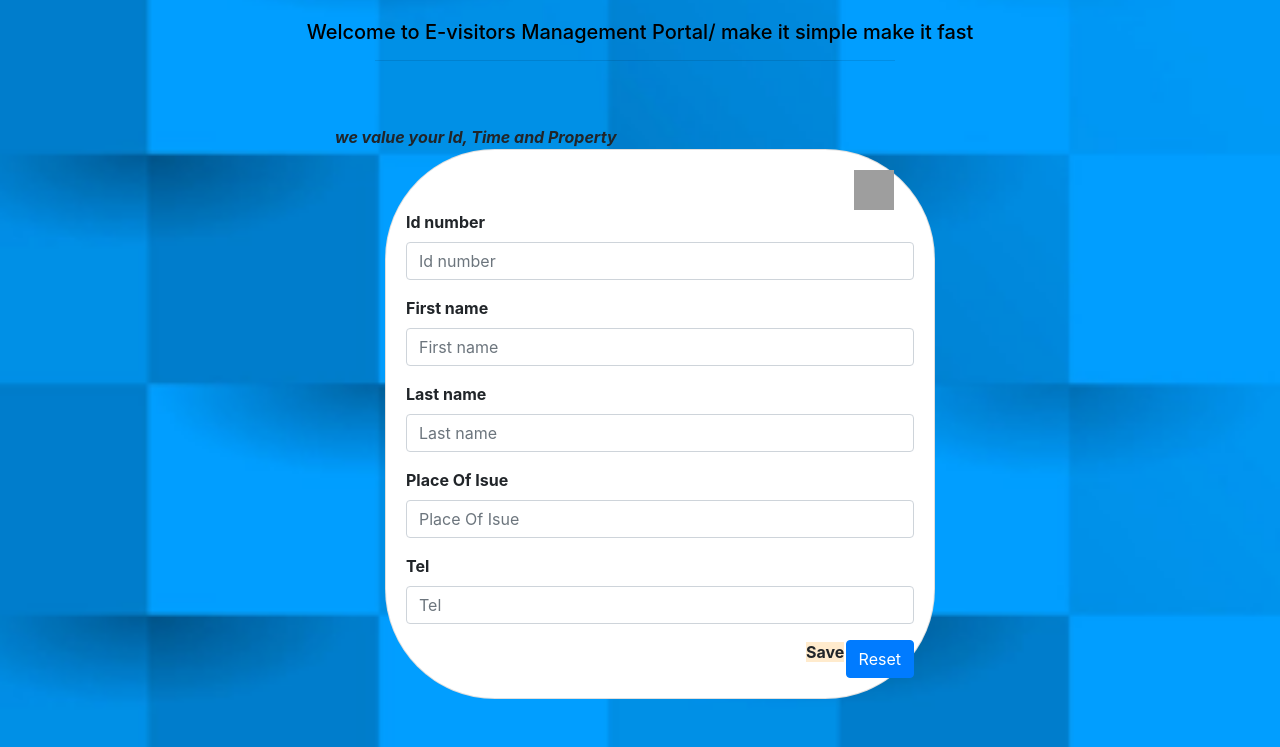
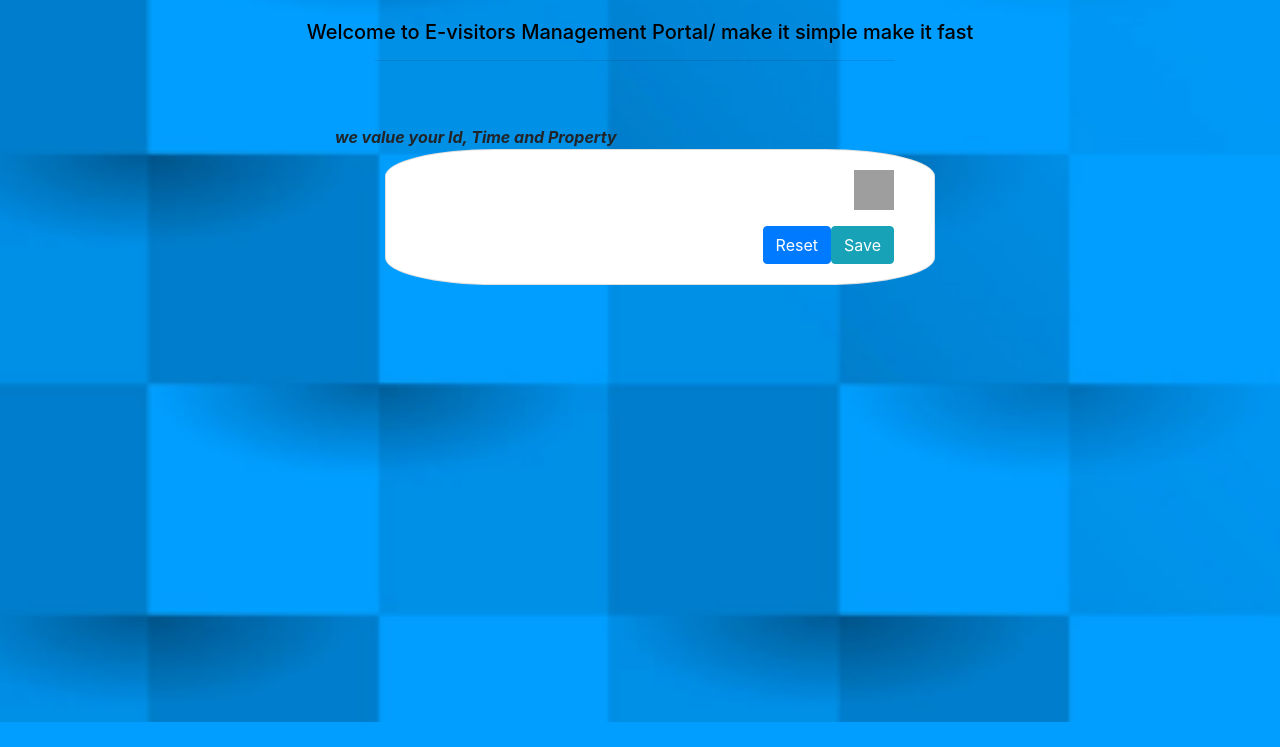
Before and after one commit to rithaven/E-visitor-app, a Django app: a page that uses evisitorsproject/templates/add_visitor.html in a window 1280 px wide. Shown: the part 78-825 px from the top of the page. After the commit the page ends 800 px from the top, so only its background shows below. Run offline with Django 3.2, Linux system fonts and the light colour scheme; data comes from the database, SQL or seed files in the repository; both versions use the stored data as it was after the commit; some libraries are stand-ins or nearby versions; grey boxes are pictures that could not be loaded.

Commit message:
Add a Form

```diff
--- a/evisitorsproject/templates/add_visitor.html
+++ b/evisitorsproject/templates/add_visitor.html
@@ -28,6 +28,7 @@
     }
   </script>
 </head>
+
 <body>
   <div class="container">
     <h5>Welcome to E-visitors Management Portal/ make it simple make it fast
@@ -41,13 +42,13 @@
             style="border-radius:20%;width: 550px; padding-left: 20px; padding-right: 20px;padding-top: 20px;padding-bottom: 20px;">
             <a href="{% url 'borcodeRead'%}"><button type="menu"
                 style="background-image: url('https://www.kdab.com/wp-content/uploads/stories/kdab_qr.png');background-size:cover;width:  40px;height: 40px;margin-right: 20px;"></button></a>
-            <form action="checkNumber(key)" method="post" id="IdNumber">
+            <form action="{%url 'add_visitor'%}" method="post" id="IdNumber">
               {%csrf_token%}
               <div class="form-group">
-                {% bootstrap_form form layout="horizontal" %}
+                {% bootstrap_form v_form layout="horizontal" %}
               </div>
-              <span data-toggle="modal" style="background-color:blanchedalmond;margin-left: 400px;" data-target="#ModalLoginForm"
-                style="margin-right: 20px;" onclick="conf()">Save</span>
+              <button class="btn btn-info" type="submit" data-toggle="modal" data-target="#ModalLoginForm"
+                style="margin-right: 20px;" onclick="conf()">Save</button>
               <button type="reset" class="btn btn-primary">Reset</button>
               <!-- Modal HTML Markup -->
 
@@ -61,40 +62,12 @@
             </form>
             <h1>Visitor's Equipment</h1>
 
-              <form role="form" method="POST" action="">
+            <form role="form" method="POST" action="{%url 'ScanEquip'%}">
               <input type="hidden" name="_token" value="">
               <div class="form-group">
-                  <label class="control-label">Equip. Number</label>
-                  <div>
-                    <input type="text" class="form-control input-lg" name="name" value="">
-                  </div>
-                </div>
+                {%csrf_token%}
                 <div class="form-group">
-                  <label class="control-label">Owner</label>
-                  <div>
-                    <input type="text" class="form-control input-lg" name="password">
-                  </div>
-                </div>
-                <div class="form-group">
-                  <label class="control-label"></label>Id number</label>
-                  <div>
-                    <input type="text" class="form-control input-lg" name="password">
-                  </div>
-                </div>
-                <div class="form-group">
-                  <label class="control-label">Equip. Name</label>
-                  <div>
-                    <input type="text" class="form-control input-lg" name="password">
-                  </div>
-                </div>
-                <div class="form-group">
-                  <label class="control-label">Tel</label>
-                  <div>
-                    <input type="text" class="form-control input-lg" name="password_confirmation">
-                  </div>
-                </div>
-                <div class="form-group">
-                  <div>
+                  {% bootstrap_form Eq_form layout="horizontal" %}
                   <button class="btn btn-info" type="submit" data-toggle="modal" data-target="#ModalLoginForm"
                     style="margin-right: 20px;" onclick="conf()">Save</button>
                   <button type="button" class="btn btn-secondary" data-dismiss="modal">Close</button>
@@ -115,5 +88,6 @@
   </div>
   </div>
 </body>
+
 </html>
 {%endblock%}
--- a/evisitorsproject/views.py
+++ b/evisitorsproject/views.py
@@ -25,15 +25,24 @@ def welcome(request):
     return render(request,'welcome.html')
 
 def add_visitor(request):
+    v_form=idScanForm
+    Eq_form=ScanEquipmentForm
     if request.method=="POST":
-        form=idScanForm(request.POST)
-        if form.is_valid():
-            form.save()
+        v_form=idScanForm(request.POST)
+        if v_form.is_valid():
+           v_form.save()
+           return HttpResponseRedirect('/viewreport/')
+    else:
+        form=idScanForm()
+    if request.method=="POST":
+        Eq_form=ScanEquipmentForm(request.POST)
+        if Eq_form.is_valid():
+            Eq_form.save()
             return HttpResponseRedirect('/viewreport/')
     else:
-        form=idScanForm()
+        form=ScanEquipmentForm()
 
-    return  render(request,'add_visitor.html',{'form':form})
+    return  render(request,'add_visitor.html',{'v_form':v_form,'Eq_form':Eq_form})
 
 
 def edit_visitor(request, id=None):
```
Also changed, not shown: db.sqlite3. Lines whose indentation alone changed are shown as unchanged.
